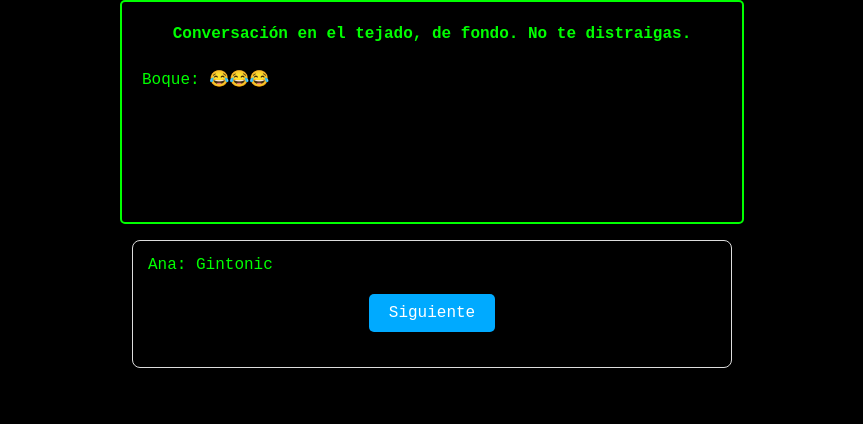
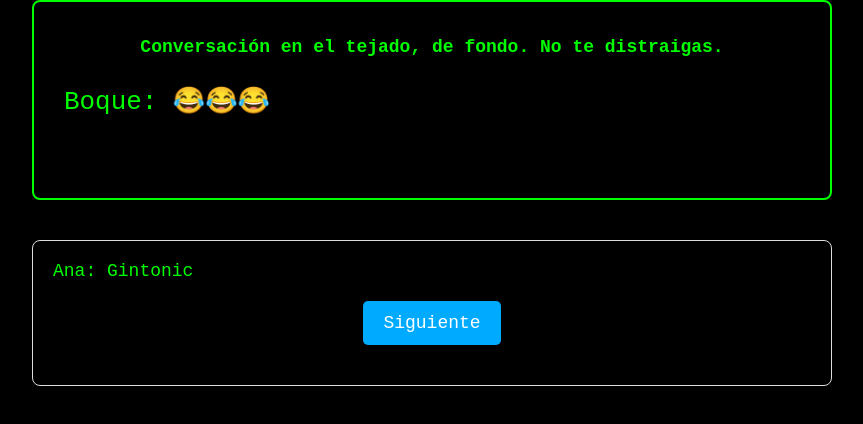
Before and after one commit to alabcar/Tejado, a plain HTML site: page index.html in a window 1280 px wide. Both pictures are taken after a click on the button "Eres el camarero del tejado. Atiende a esos viejales". Shown: the whole page, without its empty margins (208-1071 px from the left). Drawn offline with Linux system fonts and the light colour scheme.

Commit message:
Mejor usabilidad

```diff
--- a/script_v2.js
+++ b/script_v2.js
@@ -189,6 +189,14 @@ function showFriendDrink() {
 }
 
 function showServingScreen() {
+    // Hide the chatbox to make space for the serving screen
+    chatBox.style.display = 'none';
+
+    // Position the game container at the top and ensure it fits the screen
+    gameContainer.style.marginTop = '0';
+    gameContainer.style.height = '100vh';
+    gameContainer.style.overflowY = 'hidden';
+
     gameContainer.innerHTML = '<h1>Prepara las bebidas</h1>';
     const drinkButtons = drinks.map(drink => `<button class="serve-button" data-drink="${drink}">${drink}</button>`).join('');
     gameContainer.innerHTML += `<p>Haz clic en las bebidas para prepararlas:</p>${drinkButtons}`;
@@ -243,8 +251,9 @@ function resetGame() {
     // Reset UI elements
     gameContainer.innerHTML = '';
     chatContent.innerHTML = '';
-    startButton.style.display = 'none';
-    chatBox.style.display = 'block';
+    startButton.style.display = 'block';
+    chatBox.style.display = 'block'; // Show the chatbox again
+    gameContainer.style.marginTop = '30vh'; // Reset the game container position
 
     // Reassign drinks and start the game from showFriendDrink
     assignRandomDrinks();
@@ -266,7 +275,12 @@ function checkResults() {
         }
     });
 
-    gameContainer.innerHTML = `<h1>Resultados</h1><p>Has acertado ${score} de ${friends.length} bebidas.</p>`;
+    if (score === friends.length) {
+        gameContainer.innerHTML = `<h1>Enhorabuena, ¡has acertado! ¡Chupitos para todos!</h1>`;
+    } else {
+        gameContainer.innerHTML = `<h1>Resultados</h1><p>Has acertado ${score} de ${friends.length} bebidas.</p>`;
+    }
+
     gameContainer.innerHTML += '<button id="play-again-button">Volver a la mesa</button>';
 
     document.getElementById('play-again-button').addEventListener('click', resetGame);
--- a/styles.css
+++ b/styles.css
@@ -11,6 +11,7 @@ body {
     justify-content: flex-start;
     height: 100vh;
     overflow-x: hidden;
+    font-size: 18px; /* Increase base font size for better readability on mobile */
 }
 
 #character-selection, #game, #game-over {
@@ -69,12 +70,13 @@ body {
     color: #00ff00; /* Green text */
     background-color: #000000; /* Black background */
     border: 2px solid #00ff00; /* Unified green border for all containers */
-    padding: 10px;
-    border-radius: 5px;
-    box-shadow: 0 4px 8px rgba(0, 0, 0, 0.5);
-    width: 100%;
-    max-width: 600px;
+    width: 90%; /* Use 90% of the screen width */
+    max-width: 800px; /* Set a larger maximum width for better mobile experience */
     margin: 0 auto;
+    padding: 20px; /* Increase padding for better spacing */
+    border-radius: 8px;
+    box-sizing: border-box;
+    box-shadow: 0 4px 6px rgba(0, 0, 0, 0.1);
     overflow-y: auto;
 }
 
@@ -94,8 +96,8 @@ body {
 }
 
 #chat-content, #game-container p {
-    font-size: 1em;
-    line-height: 1.5;
+    font-size: 1.2em; /* Slightly larger text for better readability */
+    line-height: 1.6; /* Improve line spacing */
     margin: 5px 0;
     word-wrap: break-word;
 }
@@ -105,15 +107,15 @@ body {
 }
 
 #chat-content p, #game-container p {
-    font-size: 1em; /* Unified font size for chatbox and game */
-    line-height: 1.5;
+    font-size: 1.2em; /* Slightly larger text for better readability */
+    line-height: 1.6; /* Improve line spacing */
     margin: 5px 0;
     word-wrap: break-word;
 }
 
 #game-container p {
-    font-size: 1em; /* Match font size with chatbox */
-    line-height: 1.5;
+    font-size: 1.2em; /* Slightly larger text for better readability */
+    line-height: 1.6; /* Improve line spacing */
     color: #00ff00; /* Match color with chatbox */
     font-family: 'Courier New', monospace; /* Match font family with chatbox */
     word-wrap: break-word;
@@ -123,22 +125,15 @@ body {
 #game-container {
     text-align: left; /* Align text to the left to match chatbox */
     margin: 30vh auto 0;
-    max-height: 65vh;
-    padding: 15px;
-    box-sizing: border-box;
+    max-height: none; /* Remove any height restriction */
     background-color: #000000;
     border: 1px solid #dddddd;
-    border-radius: 8px;
-    box-shadow: 0 4px 6px rgba(0, 0, 0, 0.1);
-    overflow-y: auto;
-    width: 100%;
-    max-width: 600px;
 }
 
 button, #next-button {
     font-family: 'Courier New', monospace; /* Unified button font */
-    padding: 10px 15px;
-    font-size: 16px;
+    padding: 12px 20px; /* Increase button padding */
+    font-size: 18px; /* Increase button font size */
     border: none;
     border-radius: 5px;
     background-color: #00aaff;
@@ -154,8 +149,8 @@ button:hover, #next-button:hover {
 #next-button {
     display: block; /* Ensure the button is on its own line */
     margin: 20px auto; /* Center the button and add spacing */
-    padding: 10px 20px;
-    font-size: 16px;
+    padding: 12px 20px; /* Increase button padding */
+    font-size: 18px; /* Increase button font size */
     border: none;
     border-radius: 5px;
     background-color: #00aaff;
```
